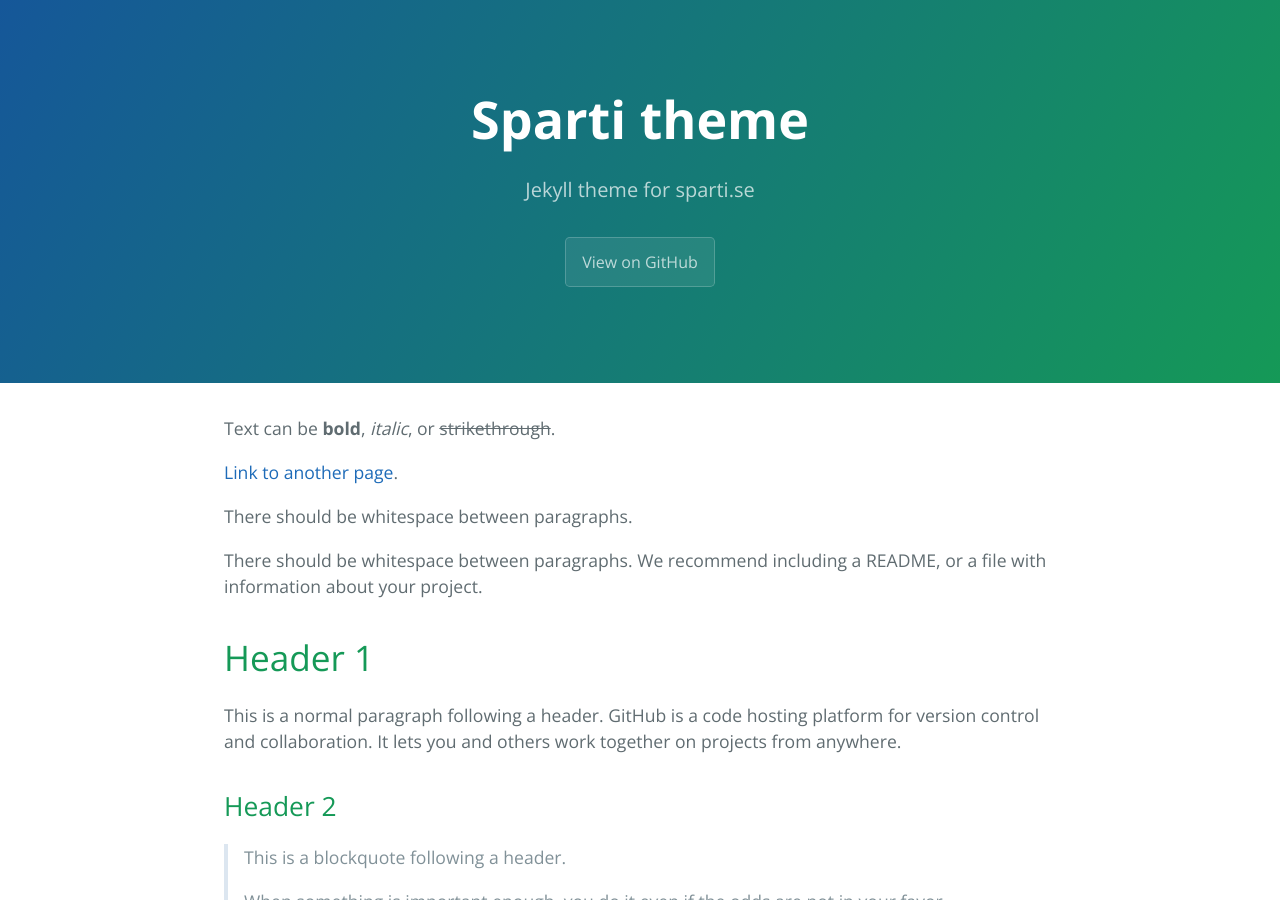
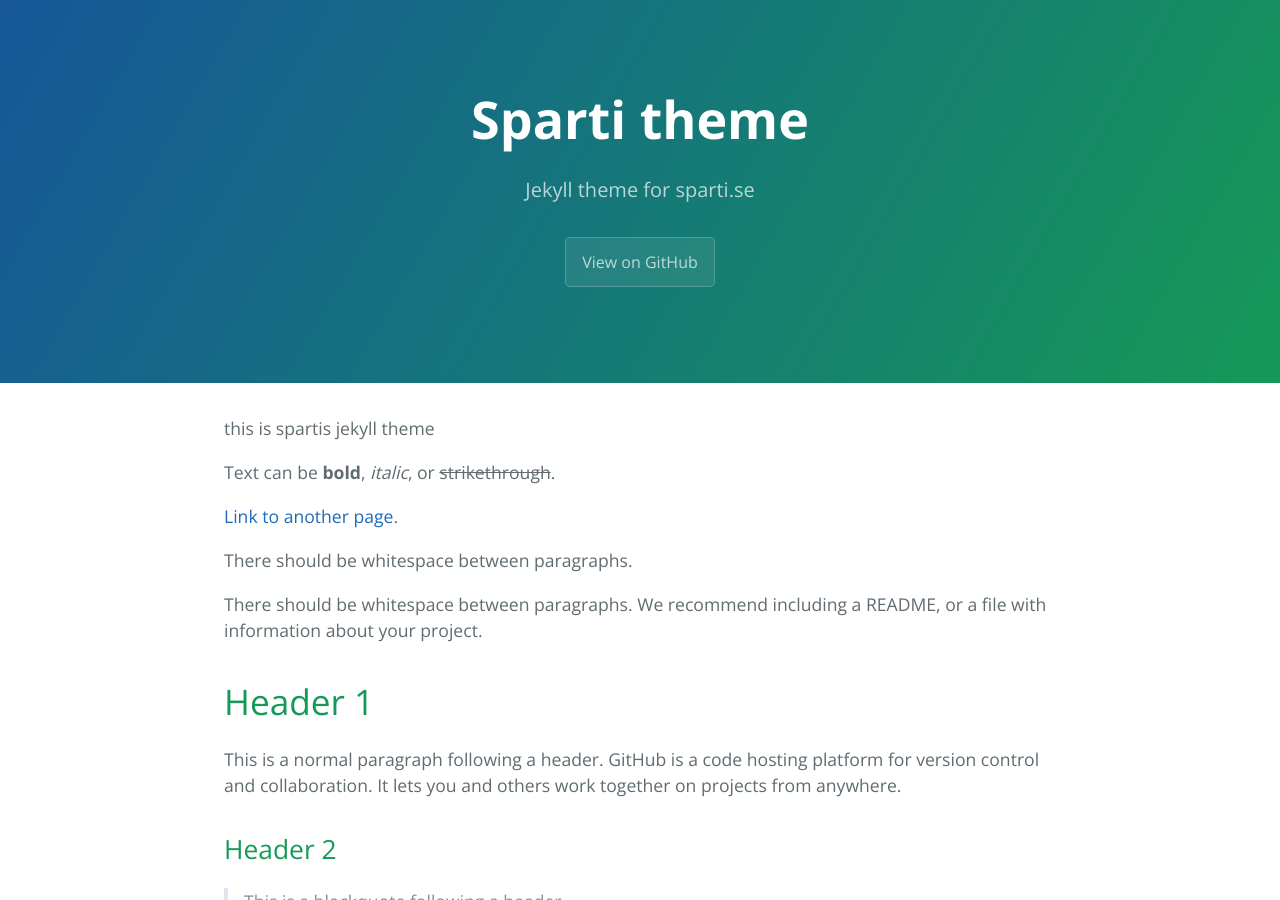
Before and after one commit to turbotobbe/jekyll-theme-sparti, a Jekyll site: the page built from index.md, in a window 1280 px wide and 900 px high. Built offline with Jekyll 4.4.1, drawn with Linux system fonts in a browser that asks for light colours.

Commit message:
Update default.html

```diff
--- a/_layouts/default.html
+++ b/_layouts/default.html
@@ -35,6 +35,7 @@
     </header>
 
     <main id="content" class="main-content" role="main">
+      <div>this is spartis jekyll theme</div>
       {{ content }}
 
       <footer class="site-footer">
```
